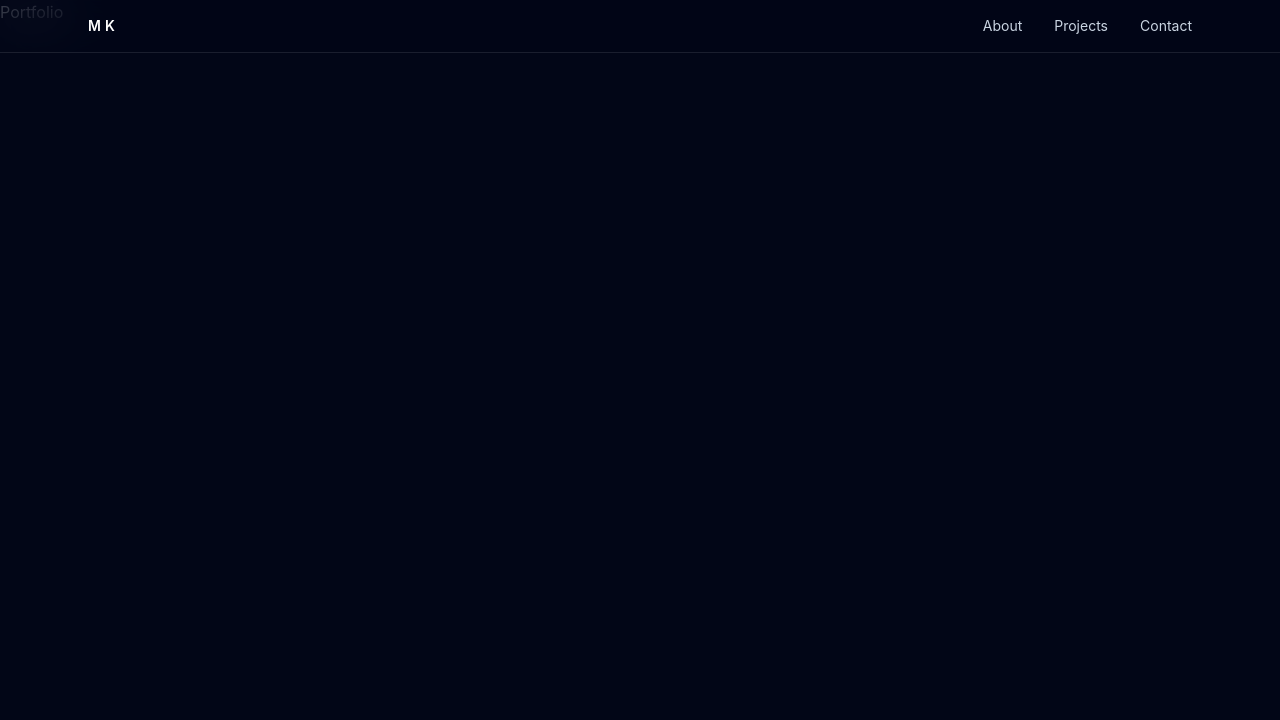
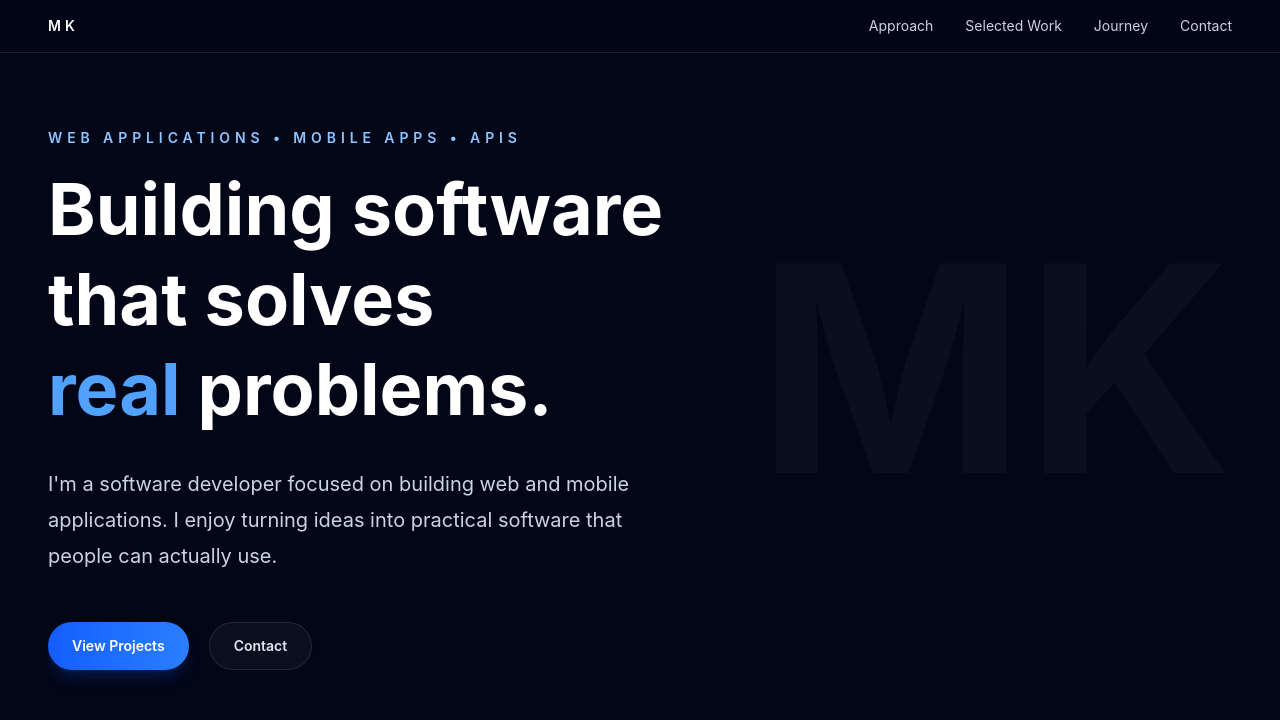
Before and after one commit to MKZSE/mateusz-portfolio, a React (Vite) app: page / in a window 1280 px wide. Shown: the top 720 px of the page. Built offline with nearby package versions, Linux system fonts and the light colour scheme.

Commit message:
style: refine hero layout and navigation

```diff
--- a/src/App.tsx
+++ b/src/App.tsx
@@ -1,15 +1,21 @@
 import Navbar from "./components/layout/Navbar";
+import Container from "./components/layout/Container";
+import Section from "./components/layout/Section";
+
+import Hero from "./components/sections/Hero";
 
 function App() {
-    return (
-        <>
-            <Navbar />
+  return (
+    <>
+      <Navbar />
 
-            <main>
-                Portfolio
-            </main>
-        </>
-    );
+        <Section className="pt-0 md:pt-0">
+            <Container>
+                <Hero />
+            </Container>
+        </Section>
+    </>
+  );
 }
 
 export default App;
--- /dev/null
+++ b/src/components/layout/Container.tsx
@@ -0,0 +1,15 @@
+import type { ReactNode } from "react";
+
+type ContainerProps = {
+  children: ReactNode;
+};
+
+function Container({ children }: ContainerProps) {
+  return (
+    <div className="mx-auto w-full max-w-7xl px-6 sm:px-8 lg:px-12">
+      {children}
+    </div>
+  );
+}
+
+export default Container;
--- a/src/components/layout/Navbar.tsx
+++ b/src/components/layout/Navbar.tsx
@@ -1,15 +1,16 @@
 function Navbar() {
   return (
     <nav className="fixed left-0 top-0 z-50 w-full border-b border-white/10 bg-slate-950/70 backdrop-blur-xl">
-      <div className="mx-auto flex max-w-6xl items-center justify-between px-6 py-4">
+      <div className="mx-auto flex w-full max-w-7xl items-center justify-between px-6 py-4 sm:px-8 lg:px-12">
         <a href="#" className="text-sm font-semibold tracking-[0.3em] text-white">
           MK
         </a>
 
         <div className="hidden items-center gap-8 text-sm text-slate-300 md:flex">
-          <a href="#about" className="hover:text-white">About</a>
-          <a href="#projects" className="hover:text-white">Projects</a>
-          <a href="#contact" className="hover:text-white">Contact</a>
+            <a href="#approach" className="transition-colors hover:text-white">Approach</a>
+            <a href="#projects" className="transition-colors hover:text-white">Selected Work</a>
+            <a href="#journey" className="transition-colors hover:text-white">Journey</a>
+            <a href="#contact" className="transition-colors hover:text-white">Contact</a>
         </div>
       </div>
     </nav>
--- /dev/null
+++ b/src/components/layout/Section.tsx
@@ -0,0 +1,20 @@
+import type { ReactNode } from "react";
+
+type SectionProps = {
+    id?: string;
+    children: ReactNode;
+    className?: string;
+};
+
+function Section({ id, children, className = "" }: SectionProps) {
+    return (
+        <section
+            id={id}
+            className={`py-24 md:py-32 ${className}`}
+        >
+            {children}
+        </section>
+    );
+}
+
+export default Section;
--- a/src/components/sections/Hero.tsx
+++ b/src/components/sections/Hero.tsx
@@ -0,0 +1,36 @@
+import Button from "../ui/Button";
+
+function Hero() {
+  return (
+    <div className="relative flex min-h-[calc(100vh-64px)] flex-col justify-start overflow-hidden pt-32 pb-16">
+      <div className="pointer-events-none absolute right-0 top-1/2 hidden -translate-y-1/2 select-none text-[18rem] font-bold leading-none text-white/[0.03] lg:block">
+        MK
+      </div>
+
+      <span className="mb-4 text-xs font-semibold uppercase tracking-[0.35em] text-blue-300 sm:text-sm">
+        Web applications • Mobile apps • APIs
+      </span>
+
+      <h1 className="max-w-4xl text-5xl font-bold leading-tight text-white sm:text-6xl md:text-7xl">
+        Building software
+        <br />
+        that solves
+        <br />
+        <span className="text-blue-400">real</span> problems.
+      </h1>
+
+      <p className="mt-8 max-w-[620px] text-lg leading-8 text-slate-300 md:text-xl md:leading-9">
+        I'm a software developer focused on building web and mobile
+        applications. I enjoy turning ideas into practical software that people
+        can actually use.
+      </p>
+
+      <div className="mt-12 flex flex-wrap gap-5">
+        <Button href="#projects">View Projects</Button>
+        <Button href="#contact" variant="secondary">Contact</Button>
+      </div>
+    </div>
+  );
+}
+
+export default Hero;
--- a/src/components/ui/Button.tsx
+++ b/src/components/ui/Button.tsx
@@ -10,13 +10,13 @@ type ButtonProps = {
 
 function Button({ children, href, variant = "primary" }: ButtonProps) {
   const baseClasses =
-    "inline-flex items-center justify-center rounded-full px-5 py-3 text-sm font-medium transition-all duration-200";
+    "inline-flex min-h-12 items-center justify-center rounded-full px-6 text-sm font-semibold transition-all duration-300 hover:-translate-y-0.5";
 
   const variantClasses = {
     primary:
-      "bg-blue-600 text-white hover:bg-blue-500 hover:shadow-lg hover:shadow-blue-600/20",
+      "bg-gradient-to-r from-blue-600 to-blue-500 text-white shadow-lg shadow-blue-600/20 hover:shadow-blue-500/30",
     secondary:
-      "border border-white/10 bg-white/5 text-slate-200 hover:bg-white/10 hover:text-white",
+      "border border-white/10 bg-white/[0.04] text-slate-200 backdrop-blur hover:border-white/20 hover:bg-white/[0.08] hover:text-white",
   };
 
   return (
```
